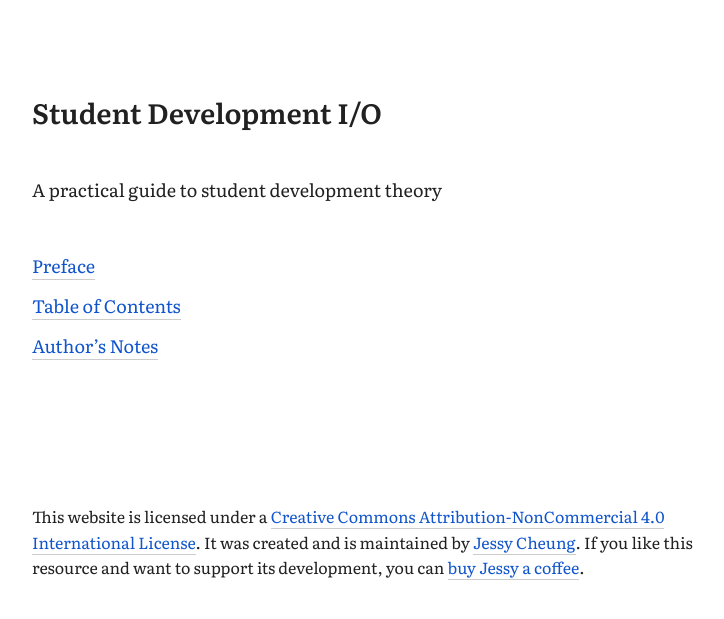
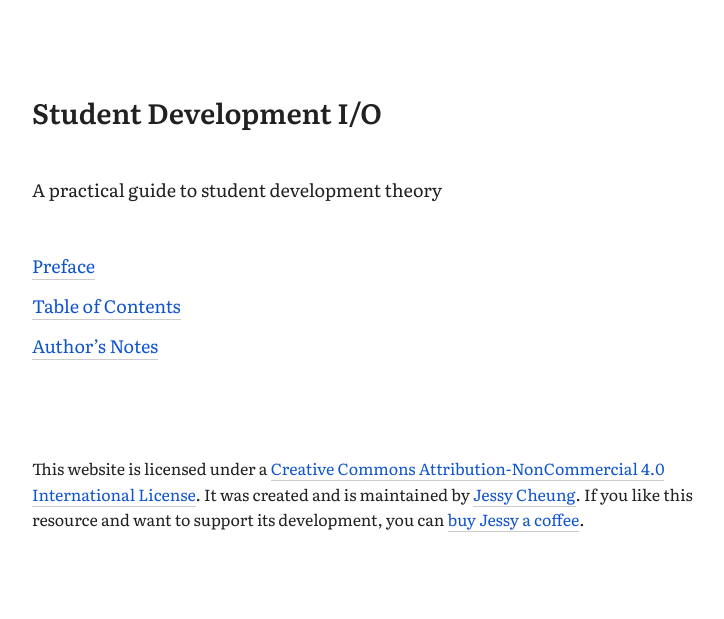
Before and after one commit to jl-c/jl-c.github.io, a Jekyll site: the page built from cover.html, in a window 1280 px wide. Shown: the top 619 px of the page, without its empty margins (272-996 px from the left). Built offline with Jekyll 4.4.1, drawn with Linux system fonts in a browser that asks for light colours.

Commit message:
Update footer.html

```diff
--- a/_includes/footer.html
+++ b/_includes/footer.html
@@ -1,2 +1,2 @@
-<p style=margin-top:9rem;font-size:1rem;line-height:1.6rem>This website is licensed under a <a rel="license" href="http://creativecommons.org/licenses/by-nc/4.0/">Creative Commons Attribution-NonCommercial 4.0 International License</a>. It was created and is maintained by <a href="http://www.github.io/jl-c">Jessy Cheung</a>. If you like this resource and want to support its development, you can <a href=#>buy Jessy a coffee</a>.
+<p style=margin-top:6rem;font-size:1rem;line-height:1.6rem>This website is licensed under a <a rel="license" href="http://creativecommons.org/licenses/by-nc/4.0/">Creative Commons Attribution-NonCommercial 4.0 International License</a>. It was created and is maintained by <a href="http://www.github.io/jl-c">Jessy Cheung</a>. If you like this resource and want to support its development, you can <a href=#>buy Jessy a coffee</a>.
 </p>
```
